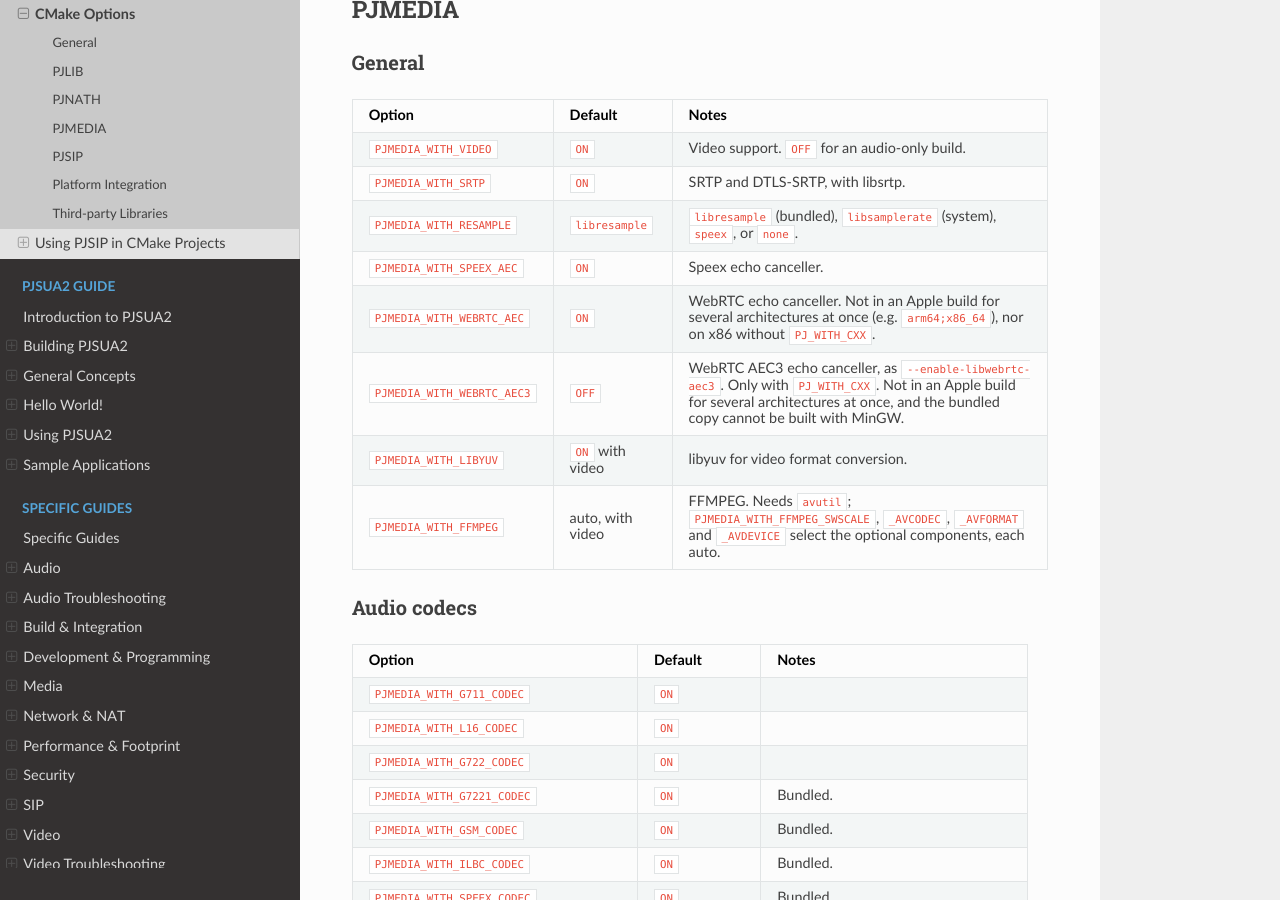
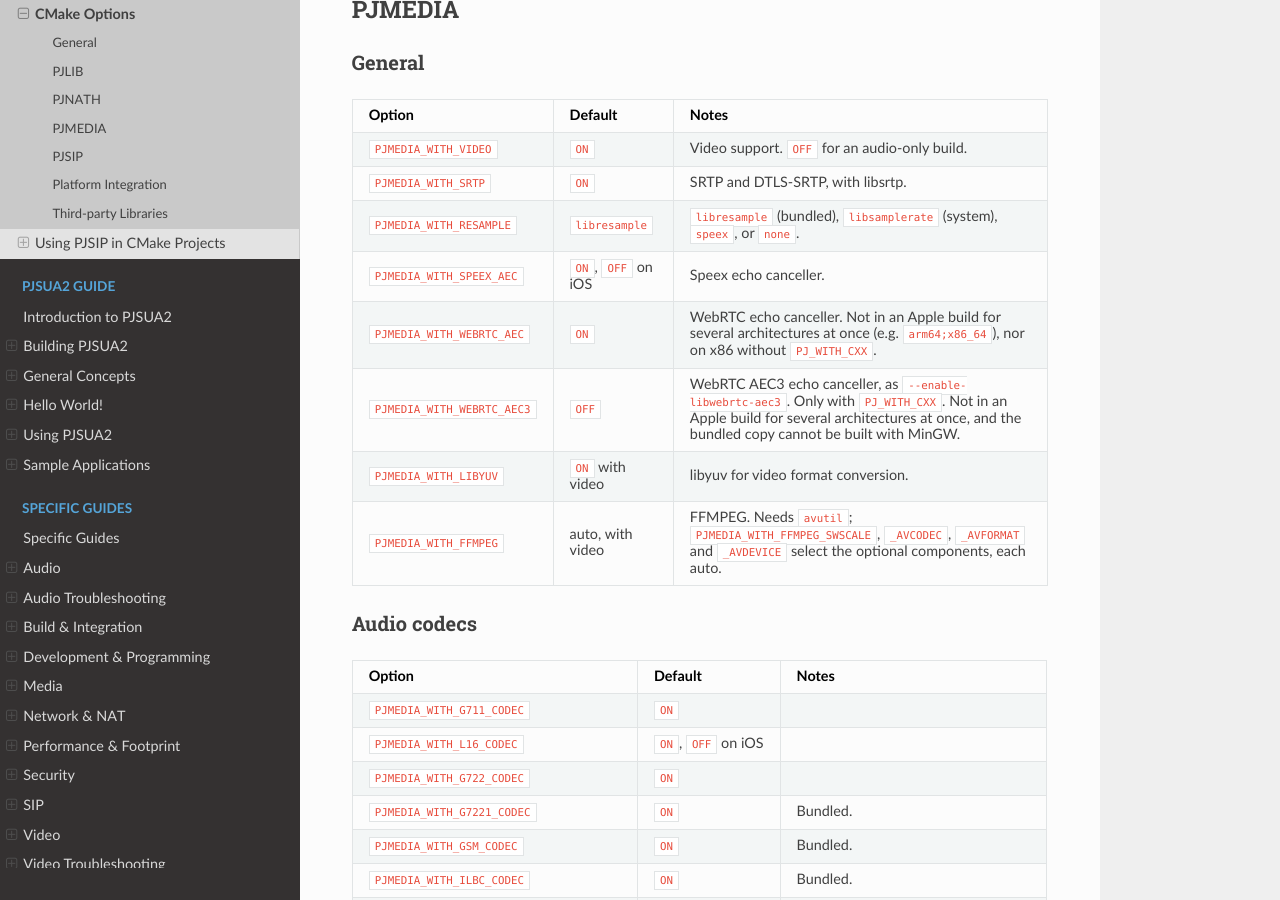
Before and after one commit to pjsip/pjproject_docs, a Sphinx documentation site: the page built from docs/source/get-started/cmake/options.rst, in a window 1280 px wide and 900 px high, scrolled down 1642 px. Built offline with Sphinx 7.4.7 and the Read the Docs theme 3.1.0, drawn with Linux system fonts in a browser that asks for light colours; the version number could not be read and is left out.

Commit message:
CMake options: Speex AEC and L16 default to OFF on iOS (review)
Since pjproject#5420, PJMEDIA_WITH_SPEEX_AEC and PJMEDIA_WITH_L16_CODEC
default to OFF on iOS, as in the PJ_CONFIG_IPHONE profile.

```diff
--- a/docs/source/get-started/cmake/options.rst
+++ b/docs/source/get-started/cmake/options.rst
@@ -125,7 +125,7 @@ General
      - ``libresample`` (bundled), ``libsamplerate`` (system), ``speex``, or
        ``none``.
    * - ``PJMEDIA_WITH_SPEEX_AEC``
-     - ``ON``
+     - ``ON``, ``OFF`` on iOS
      - Speex echo canceller.
    * - ``PJMEDIA_WITH_WEBRTC_AEC``
      - ``ON``
@@ -160,7 +160,7 @@ Audio codecs
      - ``ON``
      -
    * - ``PJMEDIA_WITH_L16_CODEC``
-     - ``ON``
+     - ``ON``, ``OFF`` on iOS
      -
    * - ``PJMEDIA_WITH_G722_CODEC``
      - ``ON``
```
